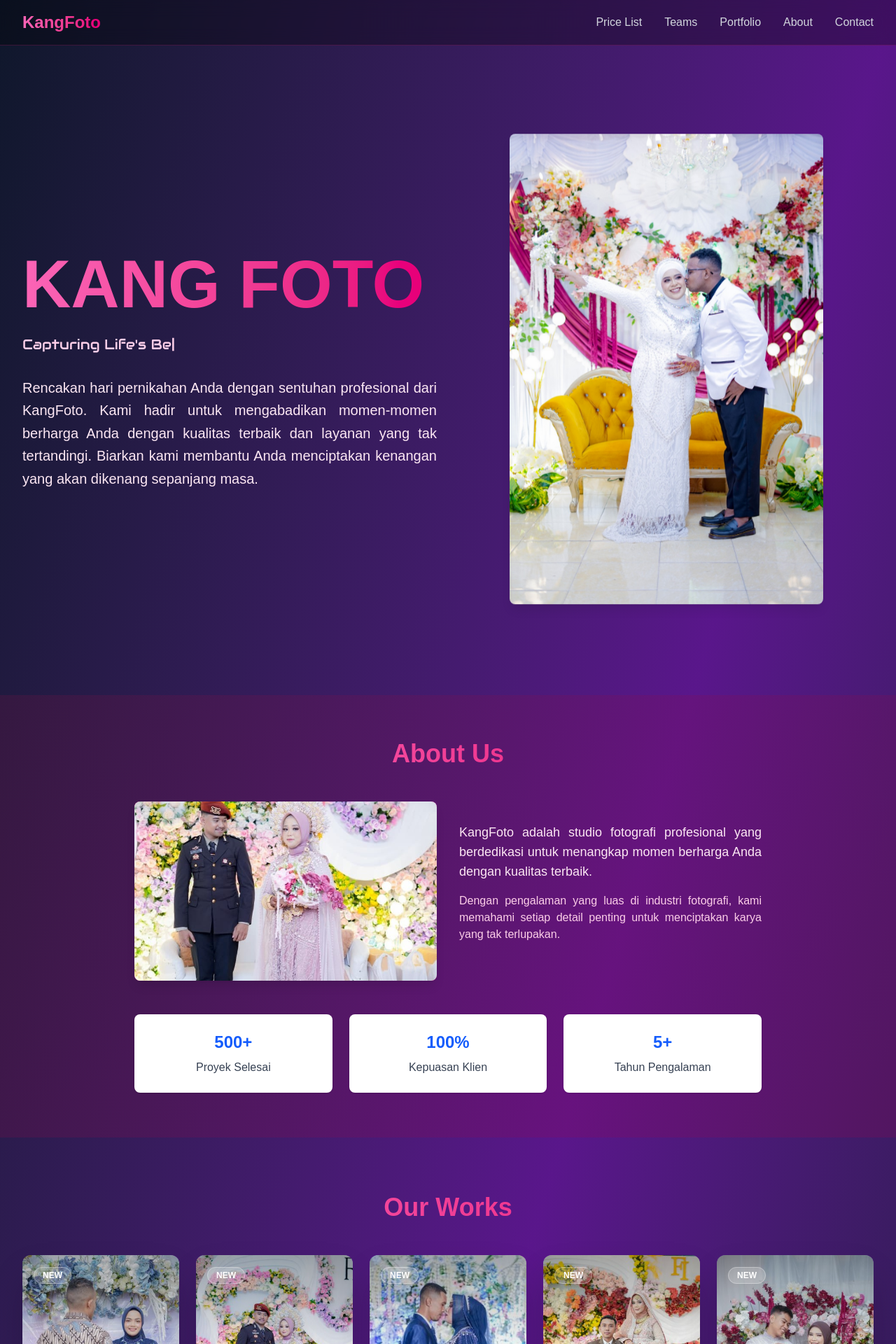
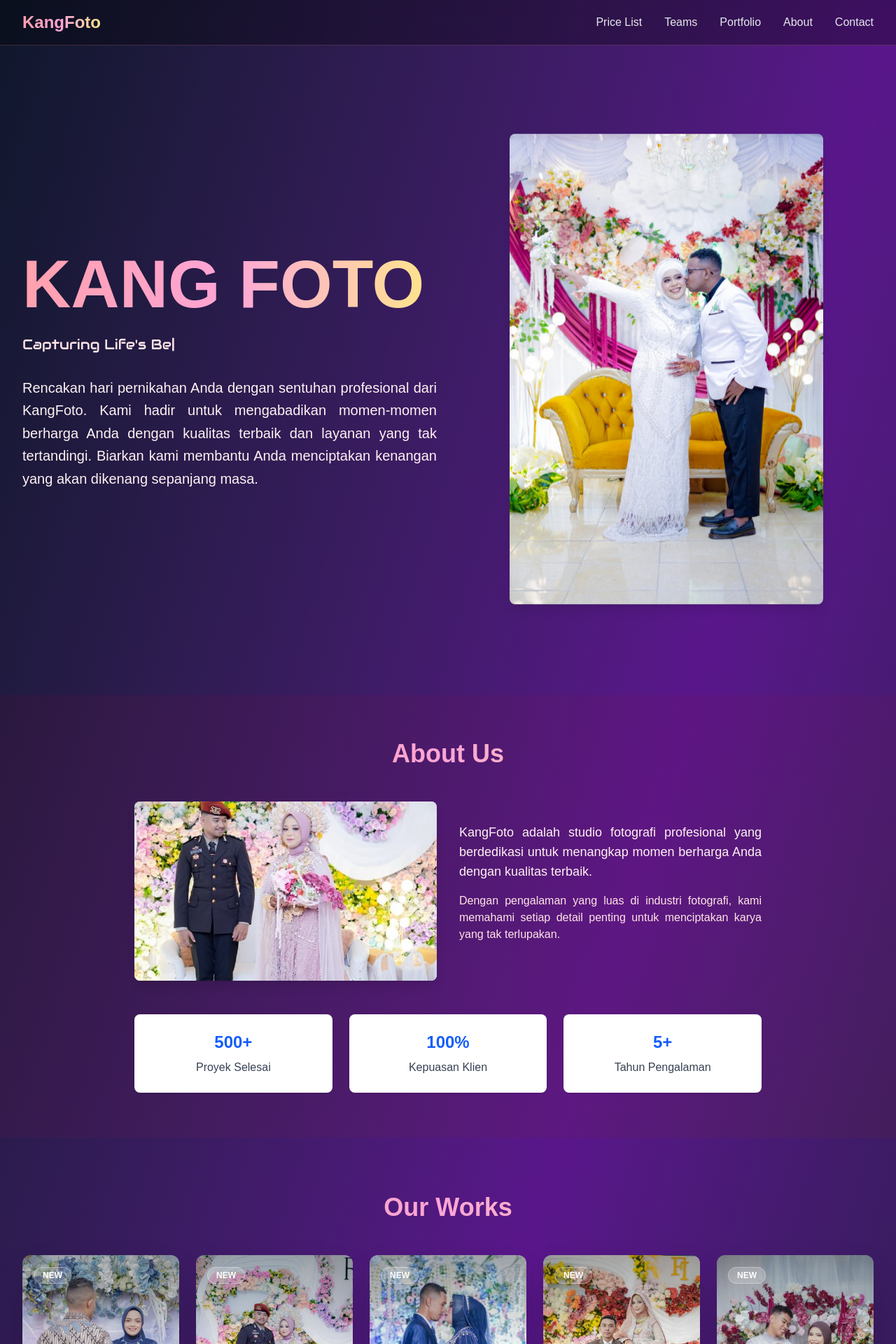
Before and after one commit to Myst0g4n/kangfoto.porto, a Next.js app: page / in a window 1280 px wide. Shown: the top 1920 px of the page at 70% size. Built offline with nearby package versions, Linux system fonts and the light colour scheme; a web font is replaced by a local one.

Commit message:
Update to elegant wedding theme with rose gold, champagne, and warm tones

```diff
--- a/app/components/about.tsx
+++ b/app/components/about.tsx
@@ -13,11 +13,11 @@ export default function About() {
     const { visible, titleRef, contentRef, statsRef } = useScrollAnimation();
 
     return (
-        <section className="py-16 px-4 bg-gradient-to-br from-pink-900/20 to-pink-800/20" id="about">
+        <section className="py-16 px-4 bg-gradient-to-br from-rose-900/10 via-pink-900/10 to-amber-900/10" id="about">
             <div className="max-w-4xl mx-auto">
                 <h3
                     ref={titleRef}
-                    className={`text-4xl font-bold text-transparent bg-clip-text bg-gradient-to-r from-pink-400 to-pink-600 mb-12 text-center transition-all duration-1000 ${
+                    className={`text-4xl font-bold text-transparent bg-clip-text bg-gradient-to-r from-rose-300 via-pink-300 to-amber-200 mb-12 text-center transition-all duration-1000 ${
                         visible.title ? 'opacity-100 translate-y-0' : 'opacity-0 translate-y-10'
                     }`}
                 >
@@ -30,14 +30,14 @@ export default function About() {
                         visible.content ? 'opacity-100 translate-y-0' : 'opacity-0 translate-y-10'
                     }`}
                 >
-                    <div className="bg-gradient-to-br from-pink-500 to-pink-700 h-64 rounded-lg shadow-lg">
+                    <div className="bg-gradient-to-br from-rose-300 via-pink-300 to-amber-200 h-64 rounded-lg shadow-lg">
                         <img src="/img/AboutPhoto.jpeg" alt="KangFoto Team" className="w-full h-full object-cover rounded-lg" />
                     </div>
                     <div>
-                        <p className="text-lg text-pink-100 mb-4">
+                        <p className="text-lg text-rose-50 mb-4">
                             KangFoto adalah studio fotografi profesional yang berdedikasi untuk menangkap momen berharga Anda dengan kualitas terbaik.
                         </p>
-                        <p className="text-pink-200 mb-6">
+                        <p className="text-rose-100 mb-6">
                             Dengan pengalaman yang luas di industri fotografi, kami memahami setiap detail penting untuk menciptakan karya yang tak terlupakan.
                         </p>
                     </div>
--- a/app/components/hero.tsx
+++ b/app/components/hero.tsx
@@ -30,13 +30,13 @@ export default function Hero() {
                         visible.text ? 'opacity-100 translate-y-0' : 'opacity-0 translate-y-10'
                     }`}
                 >
-                    <h1 className="text-5xl sm:text-6xl md:text-8xl font-bold text-transparent bg-clip-text bg-gradient-to-r from-pink-400 to-pink-600 mb-6">KANG FOTO</h1>
+                    <h1 className="text-5xl sm:text-6xl md:text-8xl font-bold text-transparent bg-clip-text bg-gradient-to-r from-rose-300 via-pink-300 to-amber-200 mb-6">KANG FOTO</h1>
                     <div className="mb-8 max-w-full">
-                        <small className="brand-alt text-lg sm:text-xl text-pink-200 block max-w-full">
+                        <small className="brand-alt text-lg sm:text-xl text-rose-100 block max-w-full">
                             <Typing words={["Professional Photography Moments", "Capturing Life's Best Moments", "Creating Beautiful Memories"]} />
                         </small>
                     </div>
-                    <p className="text-pink-100 mt-4 text-base sm:text-lg md:text-xl text-justify leading-relaxed">
+                    <p className="text-rose-50 mt-4 text-base sm:text-lg md:text-xl text-justify leading-relaxed">
                         Rencakan hari pernikahan Anda dengan sentuhan profesional dari KangFoto. Kami hadir untuk mengabadikan momen-momen berharga Anda dengan kualitas terbaik dan layanan yang tak tertandingi. Biarkan kami membantu Anda menciptakan kenangan yang akan dikenang sepanjang masa.
                     </p>
                 </div>
--- a/app/components/navbar.tsx
+++ b/app/components/navbar.tsx
@@ -1,14 +1,14 @@
 export default function Navbar() {
     return (
-        <nav className="sticky top-0 z-50 backdrop-blur-md bg-black/30 border-b border-pink-500/20">
+        <nav className="sticky top-0 z-50 backdrop-blur-md bg-black/30 border-b border-rose-300/20">
             <div className="max-w-7xl mx-auto px-4 sm:px-6 lg:px-8 py-4 flex justify-between items-center">
-                <h1 className="text-2xl font-bold text-transparent bg-clip-text bg-gradient-to-r from-pink-400 to-pink-600">KangFoto</h1>
-                <ul className="hidden md:flex gap-8 text-gray-300">
-                    <li><a href="#pricelist" className="hover:text-pink-400 transition">Price List</a></li>
-                    <li><a href="#team" className="hover:text-pink-400 transition">Teams</a></li>
-                    <li><a href="#portfolio" className="hover:text-pink-400 transition">Portfolio</a></li>
-                    <li><a href="#about" className="hover:text-pink-400 transition">About</a></li>
-                    <li><a href="#contact" className="hover:text-pink-400 transition">Contact</a></li>
+                <h1 className="text-2xl font-bold text-transparent bg-clip-text bg-gradient-to-r from-rose-300 via-pink-300 to-amber-200">KangFoto</h1>
+                <ul className="hidden md:flex gap-8 text-gray-200">
+                    <li><a href="#pricelist" className="hover:text-rose-300 transition">Price List</a></li>
+                    <li><a href="#team" className="hover:text-rose-300 transition">Teams</a></li>
+                    <li><a href="#portfolio" className="hover:text-rose-300 transition">Portfolio</a></li>
+                    <li><a href="#about" className="hover:text-rose-300 transition">About</a></li>
+                    <li><a href="#contact" className="hover:text-rose-300 transition">Contact</a></li>
                 </ul>
             </div>
         </nav>
--- a/app/components/project.tsx
+++ b/app/components/project.tsx
@@ -19,7 +19,7 @@ export default function Project() {
         <section id="portfolio" className="max-w-7xl mx-auto px-4 sm:px-6 lg:px-8 py-20">
             <h3
                 ref={titleRef}
-                className={`text-4xl font-bold text-transparent bg-clip-text bg-gradient-to-r from-pink-400 to-pink-600 mb-12 text-center transition-all duration-1000 ${
+                className={`text-4xl font-bold text-transparent bg-clip-text bg-gradient-to-r from-rose-300 via-pink-300 to-amber-200 mb-12 text-center transition-all duration-1000 ${
                     visible.title ? 'opacity-100 translate-y-0' : 'opacity-0 translate-y-10'
                 }`}
             >
@@ -46,7 +46,7 @@ export default function Project() {
             <div className="flex justify-center mt-12">
                 <Link
                     href="/gallery"
-                    className="group relative px-8 py-3 bg-gradient-to-r from-pink-500 to-pink-700 text-white font-semibold rounded-lg hover:shadow-lg hover:shadow-pink-500/50 transition-all duration-300 overflow-hidden"
+                    className="group relative px-8 py-3 bg-gradient-to-r from-rose-300 via-pink-300 to-amber-200 text-white font-semibold rounded-lg hover:shadow-lg hover:shadow-rose-300/50 transition-all duration-300 overflow-hidden"
                 >
                     <span className="relative z-10 flex items-center gap-2">
                         Lihat Galeri Lengkap
@@ -64,7 +64,7 @@ export default function Project() {
                             />
                         </svg>
                     </span>
-                    <div className="absolute inset-0 bg-gradient-to-r from-pink-600 to-pink-800 opacity-0 group-hover:opacity-100 transition-opacity"></div>
+                    <div className="absolute inset-0 bg-gradient-to-r from-rose-400 via-pink-400 to-amber-300 opacity-0 group-hover:opacity-100 transition-opacity"></div>
                 </Link>
             </div>
 
--- a/app/components/team.tsx
+++ b/app/components/team.tsx
@@ -8,11 +8,11 @@ export default function Team() {
     const teamMembers = useTeamMembers();
 
     return (
-        <section className="py-16 bg-gradient-to-br from-pink-900/20 to-pink-800/20" id="team">
+        <section className="py-16 bg-gradient-to-br from-rose-900/10 via-pink-900/10 to-amber-900/10" id="team">
             <div className="max-w-7xl mx-auto px-4">
                 <h3
                     ref={titleRef}
-                    className={`text-4xl font-bold text-transparent bg-clip-text bg-gradient-to-r from-pink-400 to-pink-600 mb-12 text-center transition-all duration-1000 ${
+                    className={`text-4xl font-bold text-transparent bg-clip-text bg-gradient-to-r from-rose-300 via-pink-300 to-amber-200 mb-12 text-center transition-all duration-1000 ${
                         visible.title ? 'opacity-100 translate-y-0' : 'opacity-0 translate-y-10'
                     }`}
                 >
@@ -24,7 +24,7 @@ export default function Team() {
                             <TeamMemberCard key={member.id} member={member} index={index} />
                         ))
                     ) : (
-                        <div className="text-center text-pink-200 py-8">
+                        <div className="text-center text-rose-100 py-8">
                             <p>Loading team members...</p>
                         </div>
                     )}
```
Also changed, not shown: app/components/pricelist.tsx (+4 -4 lines).
